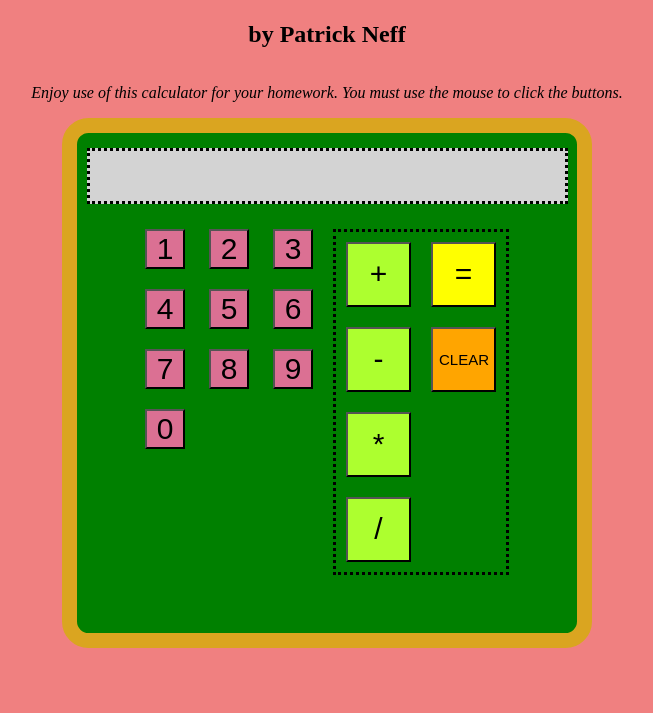
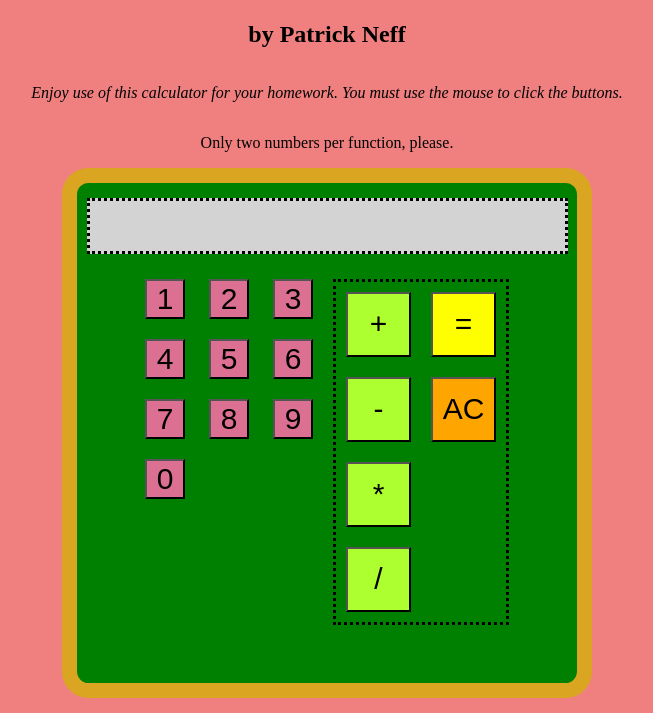
Before and after one commit to pneff88/calculator, a plain HTML site: page index.html in a window 1280 px wide. Shown: the part 87-800 px from the top of the page, without its empty margins (313-966 px from the left). Drawn offline with Linux system fonts and the light colour scheme.

Commit message:
some more fixes and ac

```diff
--- a/index.html
+++ b/index.html
@@ -12,6 +12,7 @@
     <h1>Calculator v. 1.0</h1>
     <h2>by Patrick Neff</h2>
     <p><em>Enjoy use of this calculator for your homework. You must use the mouse to click the buttons.</em></p>
+    <p>Only two numbers per function, please.</p>
 
     <div id='calculator' class='calculator'>
 
@@ -38,7 +39,7 @@
                 <button id='+' class='operatorBut'>+</button> <button id='-' class='operatorBut'>-</button>
                 <button id='*' class='operatorBut'>*</button> <button id='/' class='operatorBut'>/</button>
                 <button id='equal' class='operatorBut'>=</button>
-                <button id='clear' class='operatorBut'>CLEAR</button>
+                <button id='clear' class='operatorBut'>AC</button>
             </div>
 
             </div>
--- a/style.css
+++ b/style.css
@@ -69,6 +69,5 @@ button {
 }
 
 #clear {
-    font-size: 15px;
     background-color: orange;
 }
```
